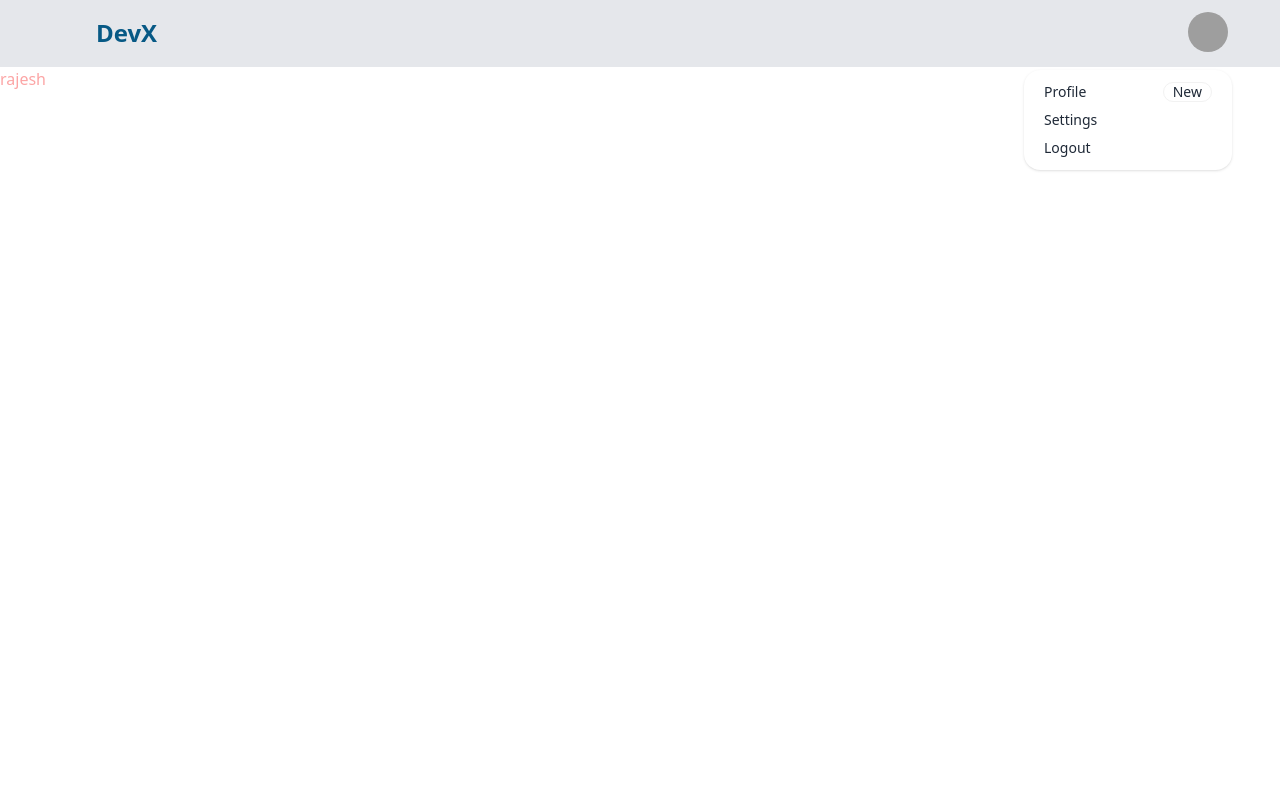
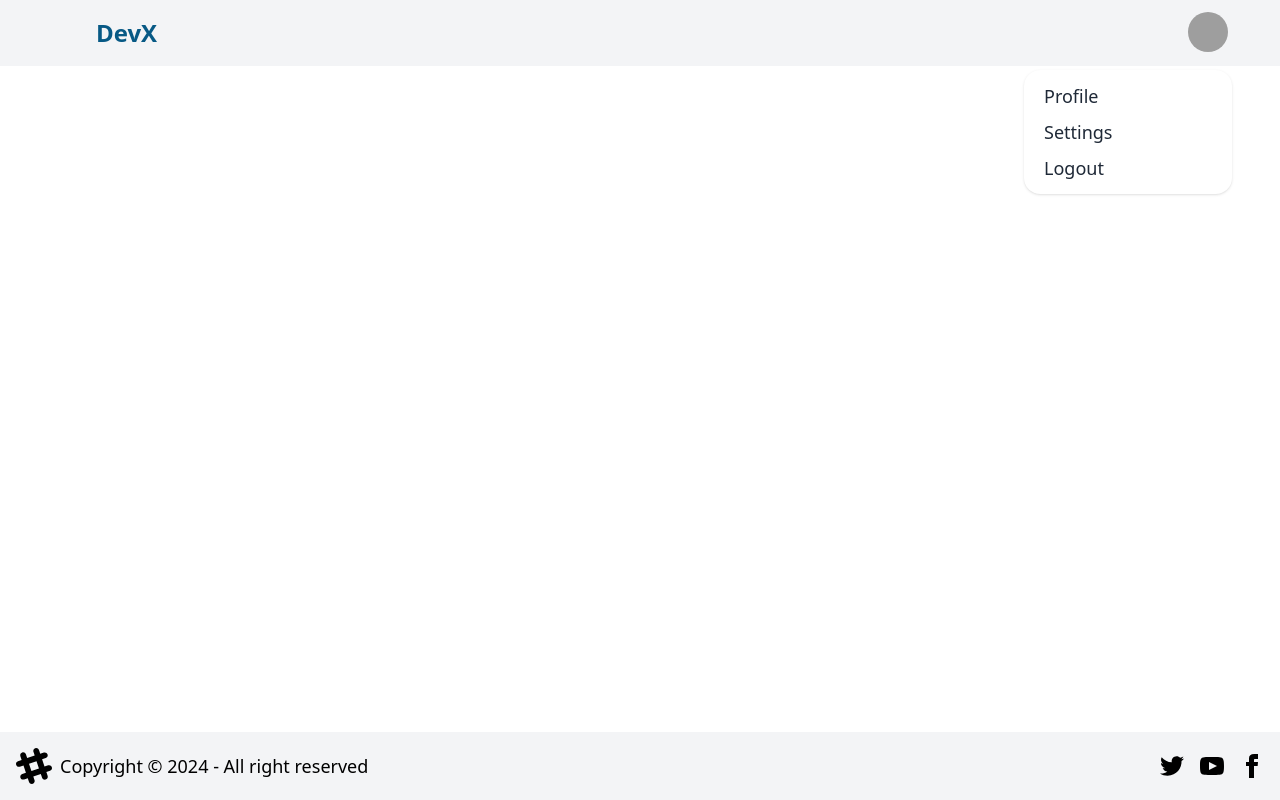
Before and after one commit to Rajeshkumarachari/devx-ui, a React (Vite) app: page / in a window 1280 px wide. Both pictures are taken after a click on the button 1208 px from the left and 32 px from the top of the page. Built offline with nearby package versions, Linux system fonts and the light colour scheme; grey boxes are pictures that could not be loaded.

Commit message:
routing created

```diff
--- a/package.json
+++ b/package.json
@@ -11,7 +11,8 @@
   },
   "dependencies": {
     "react": "^18.3.1",
-    "react-dom": "^18.3.1"
+    "react-dom": "^18.3.1",
+    "react-icons": "^5.3.0"
   },
   "devDependencies": {
     "@eslint/js": "^9.11.1",
--- a/src/App.jsx
+++ b/src/App.jsx
@@ -1,49 +1,19 @@
+import Body from "./Body";
+import Login from "./Login";
+import { BrowserRouter, Route, Routes } from "react-router-dom";
+import Profile from "./Profile";
+
 const App = () => {
   return (
     <div>
-      <div className="navbar bg-gray-200">
-        <div className="flex-1">
-          <a className="  text-sky-800 mx-20 hover:bg-gray-300 px-2 py-1 rounded-md font-semibold cursor-pointer text-2xl">
-            DevX
-          </a>
-        </div>
-        <div className="flex-none gap-2">
-          <div className="form-control"></div>
-          <div className="dropdown dropdown-end mx-10">
-            <div
-              tabIndex={0}
-              role="button"
-              className="btn btn-ghost btn-circle avatar"
-            >
-              <div className="w-10 rounded-full">
-                <img
-                  alt="Tailwind CSS Navbar component"
-                  src="https://img.daisyui.com/images/stock/photo-1534528741775-53994a69daeb.webp"
-                />
-              </div>
-            </div>
-            <ul
-              tabIndex={0}
-              className="menu menu-sm dropdown-content bg-base-100 rounded-box z-[1] mt-3 w-52 p-2 shadow"
-            >
-              <li>
-                <a className="justify-between">
-                  Profile
-                  <span className="badge">New</span>
-                </a>
-              </li>
-              <li>
-                <a>Settings</a>
-              </li>
-              <li>
-                <a>Logout</a>
-              </li>
-            </ul>
-          </div>
-        </div>
-      </div>
-      <hr className=" text-blue-950" />
-      <h1 className="text-red-300"> rajesh</h1>
+      <BrowserRouter basename="/">
+        <Routes>
+          <Route path="/" element={<Body />}>
+            <Route path="/login" element={<Login />} />
+            <Route path="/profile" element={<Profile />} />
+          </Route>
+        </Routes>
+      </BrowserRouter>
     </div>
   );
 };
--- /dev/null
+++ b/src/Body.jsx
@@ -0,0 +1,13 @@
+import { Outlet } from "react-router-dom";
+import NavBar from "./NavBar";
+import Footer from "./Footer";
+
+export default function Body() {
+  return (
+    <div>
+      <NavBar />
+      <Outlet />
+      <Footer />
+    </div>
+  );
+}
--- /dev/null
+++ b/src/Footer.jsx
@@ -0,0 +1,55 @@
+export default function Footer() {
+  return (
+    <footer className="footer bg-gray-100 text-black text-lg items-center p-4 fixed bottom-0">
+      <aside className="grid-flow-col items-center">
+        <svg
+          width="36"
+          height="36"
+          viewBox="0 0 24 24"
+          xmlns="http://www.w3.org/2000/svg"
+          fillRule="evenodd"
+          clipRule="evenodd"
+          className="fill-current"
+        >
+          <path d="M22.672 15.226l-2.432.811.841 2.515c.33 1.019-.209 2.127-1.23 2.456-1.15.325-2.148-.321-2.463-1.226l-.84-2.518-5.013 1.677.84 2.517c.391 1.203-.434 2.542-1.831 2.542-.88 0-1.601-.564-1.86-1.314l-.842-2.516-2.431.809c-1.135.328-2.145-.317-2.463-1.229-.329-1.018.211-2.127 1.231-2.456l2.432-.809-1.621-4.823-2.432.808c-1.355.384-2.558-.59-2.558-1.839 0-.817.509-1.582 1.327-1.846l2.433-.809-.842-2.515c-.33-1.02.211-2.129 1.232-2.458 1.02-.329 2.13.209 2.461 1.229l.842 2.515 5.011-1.677-.839-2.517c-.403-1.238.484-2.553 1.843-2.553.819 0 1.585.509 1.85 1.326l.841 2.517 2.431-.81c1.02-.33 2.131.211 2.461 1.229.332 1.018-.21 2.126-1.23 2.456l-2.433.809 1.622 4.823 2.433-.809c1.242-.401 2.557.484 2.557 1.838 0 .819-.51 1.583-1.328 1.847m-8.992-6.428l-5.01 1.675 1.619 4.828 5.011-1.674-1.62-4.829z"></path>
+        </svg>
+        <p>Copyright © {new Date().getFullYear()} - All right reserved</p>
+      </aside>
+      <nav className="grid-flow-col gap-4 md:place-self-center md:justify-self-end">
+        <a>
+          <svg
+            xmlns="http://www.w3.org/2000/svg"
+            width="24"
+            height="24"
+            viewBox="0 0 24 24"
+            className="fill-current"
+          >
+            <path d="M24 4.557c-.883.392-1.832.656-2.828.775 1.017-.609 1.798-1.574 2.165-2.724-.951.564-2.005.974-3.127 1.195-.897-.957-2.178-1.555-3.594-1.555-3.179 0-5.515 2.966-4.797 6.045-4.091-.205-7.719-2.165-10.148-5.144-1.29 2.213-.669 5.108 1.523 6.574-.806-.026-1.566-.247-2.229-.616-.054 2.281 1.581 4.415 3.949 4.89-.693.188-1.452.232-2.224.084.626 1.956 2.444 3.379 4.6 3.419-2.07 1.623-4.678 2.348-7.29 2.04 2.179 1.397 4.768 2.212 7.548 2.212 9.142 0 14.307-7.721 13.995-14.646.962-.695 1.797-1.562 2.457-2.549z"></path>
+          </svg>
+        </a>
+        <a>
+          <svg
+            xmlns="http://www.w3.org/2000/svg"
+            width="24"
+            height="24"
+            viewBox="0 0 24 24"
+            className="fill-current"
+          >
+            <path d="M19.615 3.184c-3.604-.246-11.631-.245-15.23 0-3.897.266-4.356 2.62-4.385 8.816.029 6.185.484 8.549 4.385 8.816 3.6.245 11.626.246 15.23 0 3.897-.266 4.356-2.62 4.385-8.816-.029-6.185-.484-8.549-4.385-8.816zm-10.615 12.816v-8l8 3.993-8 4.007z"></path>
+          </svg>
+        </a>
+        <a>
+          <svg
+            xmlns="http://www.w3.org/2000/svg"
+            width="24"
+            height="24"
+            viewBox="0 0 24 24"
+            className="fill-current"
+          >
+            <path d="M9 8h-3v4h3v12h5v-12h3.642l.358-4h-4v-1.667c0-.955.192-1.333 1.115-1.333h2.885v-5h-3.808c-3.596 0-5.192 1.583-5.192 4.615v3.385z"></path>
+          </svg>
+        </a>
+      </nav>
+    </footer>
+  );
+}
--- /dev/null
+++ b/src/Login.jsx
@@ -0,0 +1,3 @@
+export default function Login() {
+  return <div>Login</div>;
+}
--- /dev/null
+++ b/src/NavBar.jsx
@@ -0,0 +1,44 @@
+export default function NavBar() {
+  return (
+    <div className="navbar bg-gray-100">
+      <div className="flex-1">
+        <a className="  text-sky-800 mx-20 hover:bg-gray-300 px-2 py-1 rounded-md font-semibold cursor-pointer text-2xl">
+          DevX
+        </a>
+      </div>
+      <div className="flex-none gap-2">
+        <div className="form-control"></div>
+        <div className="dropdown dropdown-end mx-10">
+          <div
+            tabIndex={0}
+            role="button"
+            className="btn btn-ghost btn-circle avatar"
+          >
+            <div className="w-10 rounded-full">
+              <img
+                alt="Tailwind CSS Navbar component"
+                src="https://img.daisyui.com/images/stock/photo-1534528741775-53994a69daeb.webp"
+              />
+            </div>
+          </div>
+          <ul
+            tabIndex={0}
+            className="menu menu-sm dropdown-content bg-base-100 rounded-box z-[1] mt-3 w-52 p-2 shadow"
+          >
+            <li>
+              <a className="justify-between text-lg">Profile</a>
+            </li>
+            <li>
+              <a className="text-lg">Settings</a>
+            </li>
+            <li>
+              <a className="text-lg hover:bg-red-400 hover:text-white">
+                Logout
+              </a>
+            </li>
+          </ul>
+        </div>
+      </div>
+    </div>
+  );
+}
--- /dev/null
+++ b/src/Profile.jsx
@@ -0,0 +1,3 @@
+export default function Profile() {
+  return <div>Profile</div>;
+}
```
Also changed, not shown: 1 other file (tests, documents, lock files or other folders).
